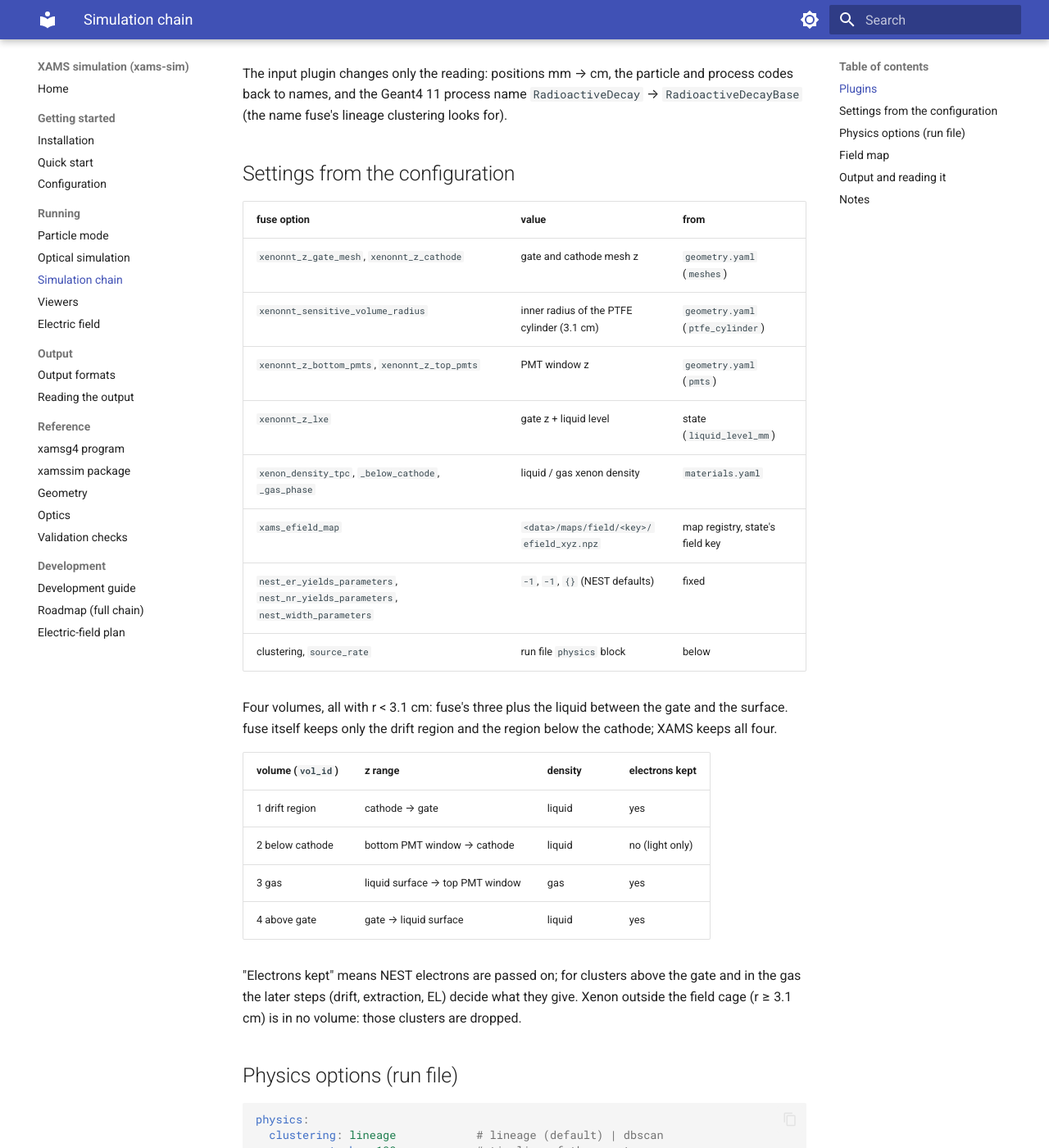
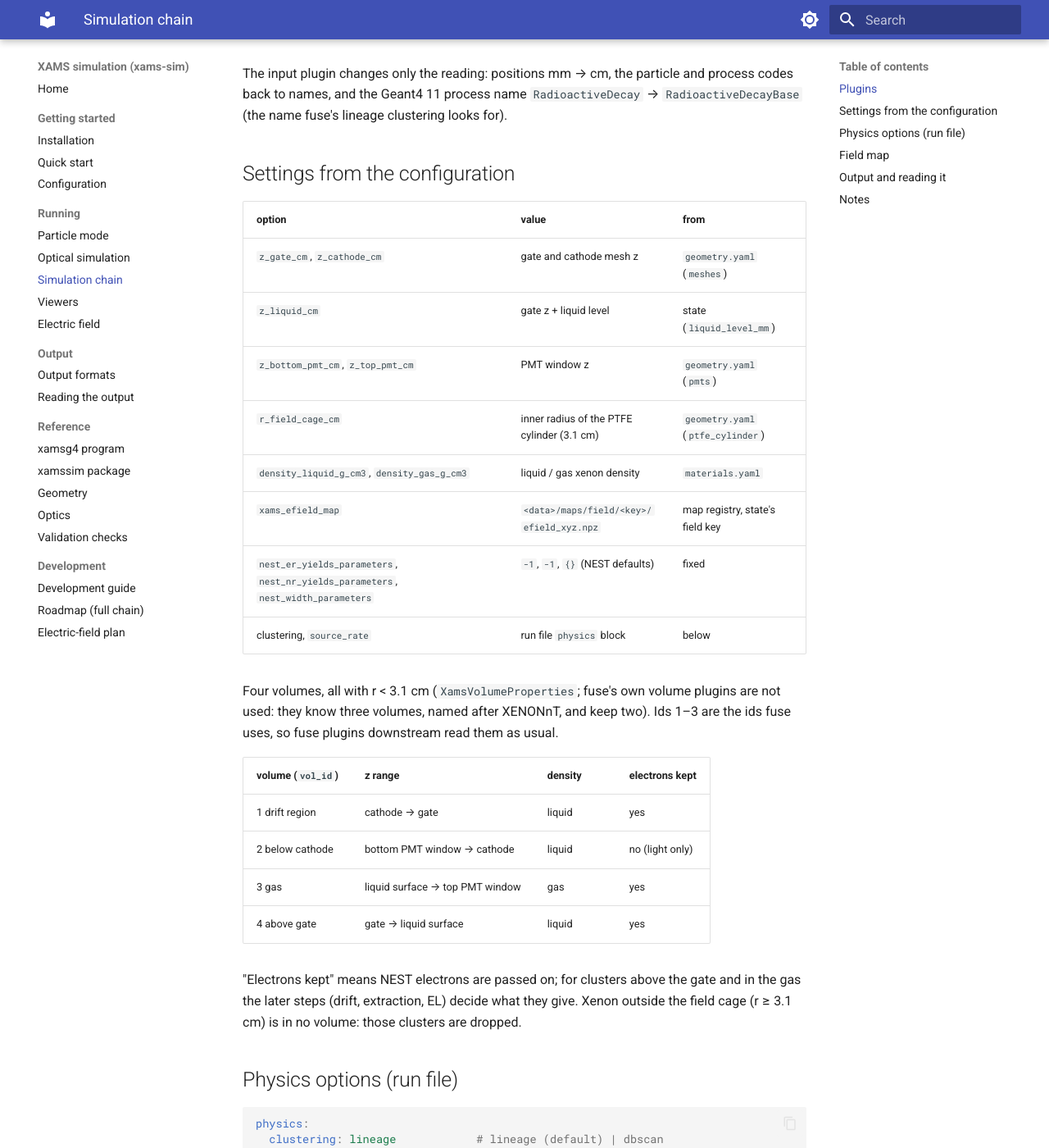
Before and after one commit to XAMS-nikhef/xams-sim, an MkDocs documentation site: the page built from docs/chain.md, in a window 1280 px wide and 1400 px high, scrolled down 1059 px. Shown: the whole window at 82% size. Built offline with MkDocs 1.6.1 and Material for MkDocs 9.7.7, drawn with Linux system fonts in a browser that asks for light colours.

Commit message:
XAMS volume plugin with its own option names; S4 plan: volumes from Geant4 and the field
- XamsVolumeProperties / XamsVolumeSelection are standalone (no longer
  subclasses of fuse's VolumeProperties / VolumeSelection): options z_gate_cm,
  z_cathode_cm, z_liquid_cm, z_bottom_pmt_cm, z_top_pmt_cm, r_field_cage_cm,
  density_liquid_g_cm3, density_gas_g_cm3, no defaults; no xenonnt_* names
  in the configuration; volume ids 1-3 as in fuse, 4 = liquid above the gate.
- Plan S4: replace the z-plane volumes by the Geant4 volume code (liquid /
  gas) and the drift-map end points.
- docs/chain.md, chain.py docstring, test and overview-note figure follow.

Co-Authored-By: Claude Opus 5.5 <noreply@anthropic.com>

```diff
--- a/docs/chain.md
+++ b/docs/chain.md
@@ -31,19 +31,20 @@ Geant4 11 process name `RadioactiveDecay` → `RadioactiveDecayBase` (the name f
 
 ## Settings from the configuration
 
-| fuse option | value | from |
+| option | value | from |
 |---|---|---|
-| `xenonnt_z_gate_mesh`, `xenonnt_z_cathode` | gate and cathode mesh z | `geometry.yaml` (`meshes`) |
-| `xenonnt_sensitive_volume_radius` | inner radius of the PTFE cylinder (3.1 cm) | `geometry.yaml` (`ptfe_cylinder`) |
-| `xenonnt_z_bottom_pmts`, `xenonnt_z_top_pmts` | PMT window z | `geometry.yaml` (`pmts`) |
-| `xenonnt_z_lxe` | gate z + liquid level | state (`liquid_level_mm`) |
-| `xenon_density_tpc`, `_below_cathode`, `_gas_phase` | liquid / gas xenon density | `materials.yaml` |
+| `z_gate_cm`, `z_cathode_cm` | gate and cathode mesh z | `geometry.yaml` (`meshes`) |
+| `z_liquid_cm` | gate z + liquid level | state (`liquid_level_mm`) |
+| `z_bottom_pmt_cm`, `z_top_pmt_cm` | PMT window z | `geometry.yaml` (`pmts`) |
+| `r_field_cage_cm` | inner radius of the PTFE cylinder (3.1 cm) | `geometry.yaml` (`ptfe_cylinder`) |
+| `density_liquid_g_cm3`, `density_gas_g_cm3` | liquid / gas xenon density | `materials.yaml` |
 | `xams_efield_map` | `<data>/maps/field/<key>/efield_xyz.npz` | map registry, state's field key |
 | `nest_er_yields_parameters`, `nest_nr_yields_parameters`, `nest_width_parameters` | `-1`, `-1`, `{}` (NEST defaults) | fixed |
 | clustering, `source_rate` | run file `physics` block | below |
 
-Four volumes, all with r < 3.1 cm: fuse's three plus the liquid between the gate and the surface. fuse itself keeps only
-the drift region and the region below the cathode; XAMS keeps all four.
+Four volumes, all with r < 3.1 cm (`XamsVolumeProperties`; fuse's own volume plugins are not used: they know three
+volumes, named after XENONnT, and keep two). Ids 1–3 are the ids fuse uses, so fuse plugins downstream read them as
+usual.
 
 | volume (`vol_id`) | z range | density | electrons kept |
 |---|---|---|---|
```
Also changed, not shown: docs/xams_sim_plan.md (+9 -2 lines), notes/figures/chain.png, 3 other files.
